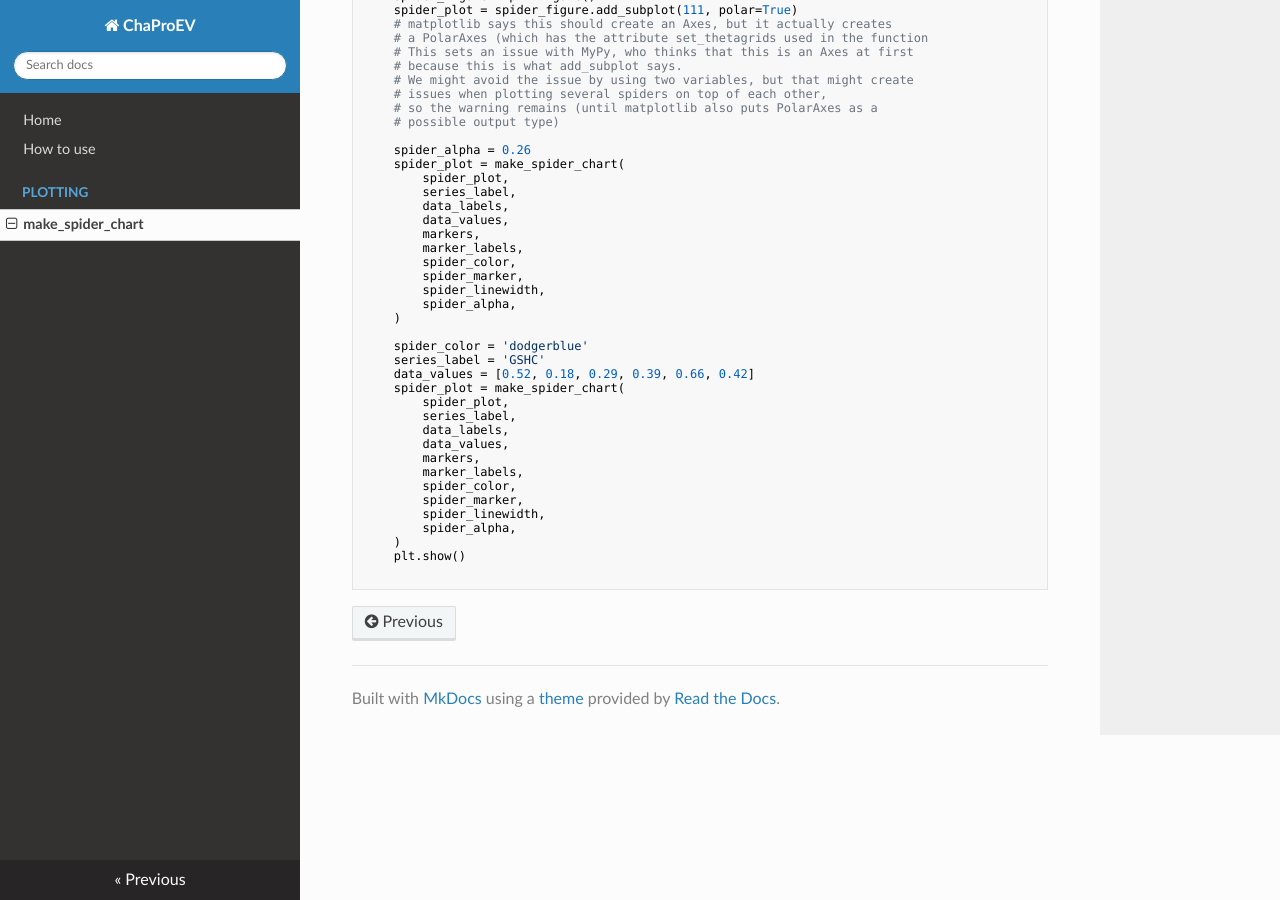
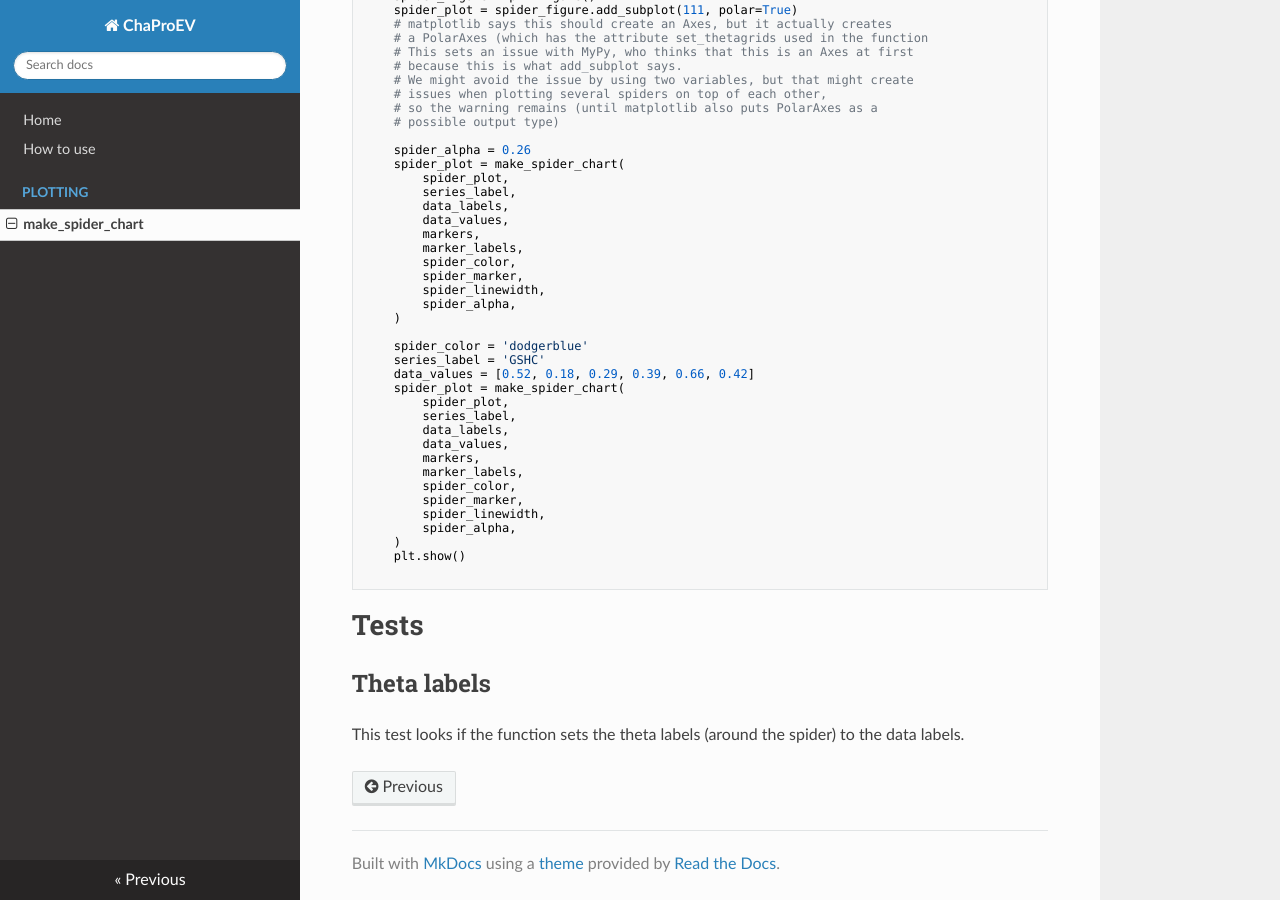
Before and after one commit to TNO/ETS_CookBook, an MkDocs documentation site: the page built from docs/make_spider_chart.md, in a window 1280 px wide and 900 px high, scrolled down 507 px. Built offline with MkDocs 1.6.1, drawn with Linux system fonts in a browser that asks for light colours; nearby versions of some CDN libraries.

Commit message:
Test section in spider chart documentation

````diff
--- a/docs/make_spider_chart.md
+++ b/docs/make_spider_chart.md
@@ -58,3 +58,8 @@
     plt.show()
 
 ```
+
+# Tests
+## Theta labels
+This test looks if the function sets the theta labels (around the spider) to
+the data labels.
````
